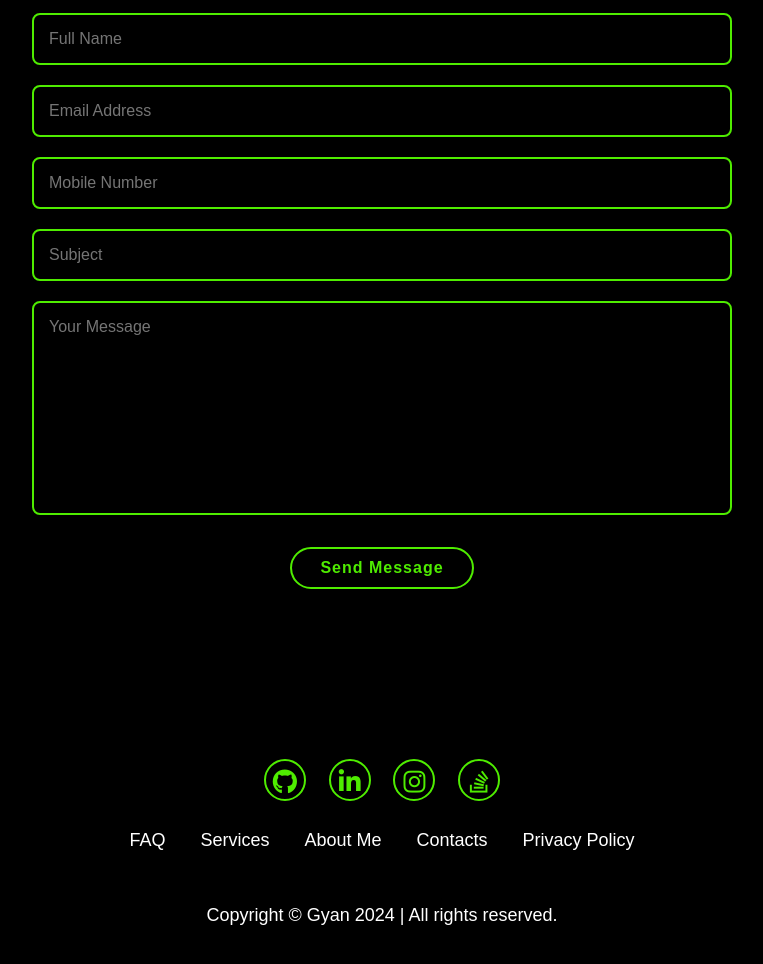
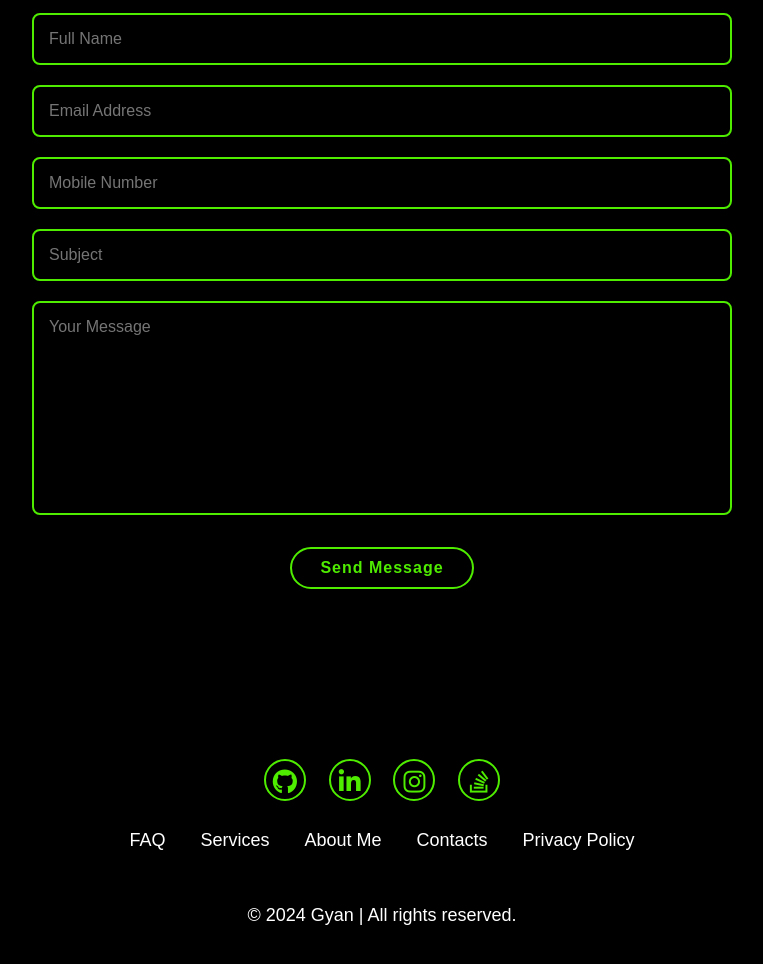
Before and after one commit to Gyan-max/Personal-Porrtfolio, a plain HTML site: page index.html in a window 1280 px wide. Shown: the part 3742-4706 px from the top of the page, without its empty margins (258-1021 px from the left). Drawn offline with Linux system fonts and the light colour scheme.

Commit message:
initial commit

```diff
--- a/index.html
+++ b/index.html
@@ -239,7 +239,7 @@
             </li>
         </ul>
         <p class="copyright">
-            Copyright © Gyan 2024 | All rights reserved.
+            © 2024 Gyan | All rights reserved.
         </p>
 
 
```
